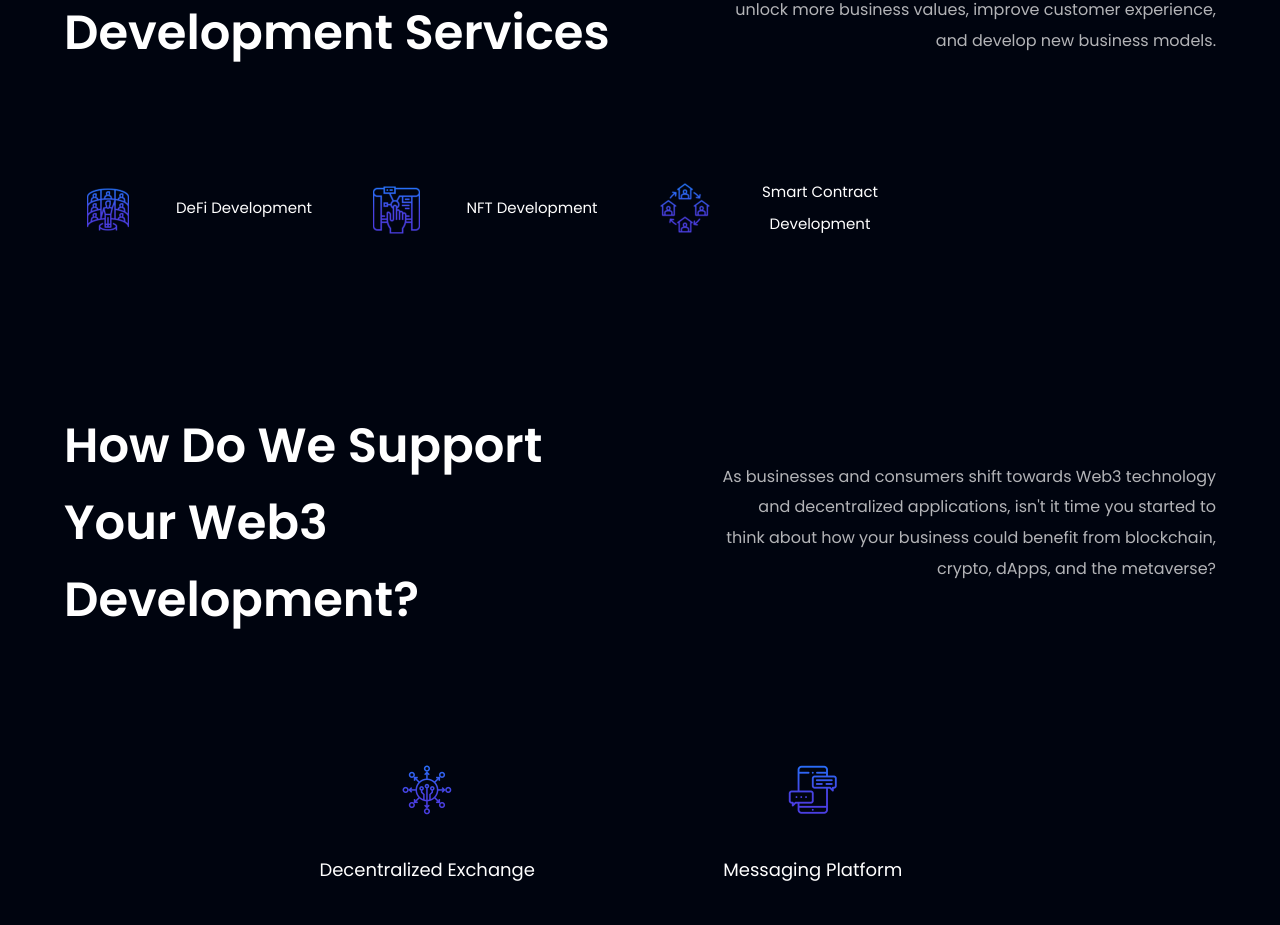
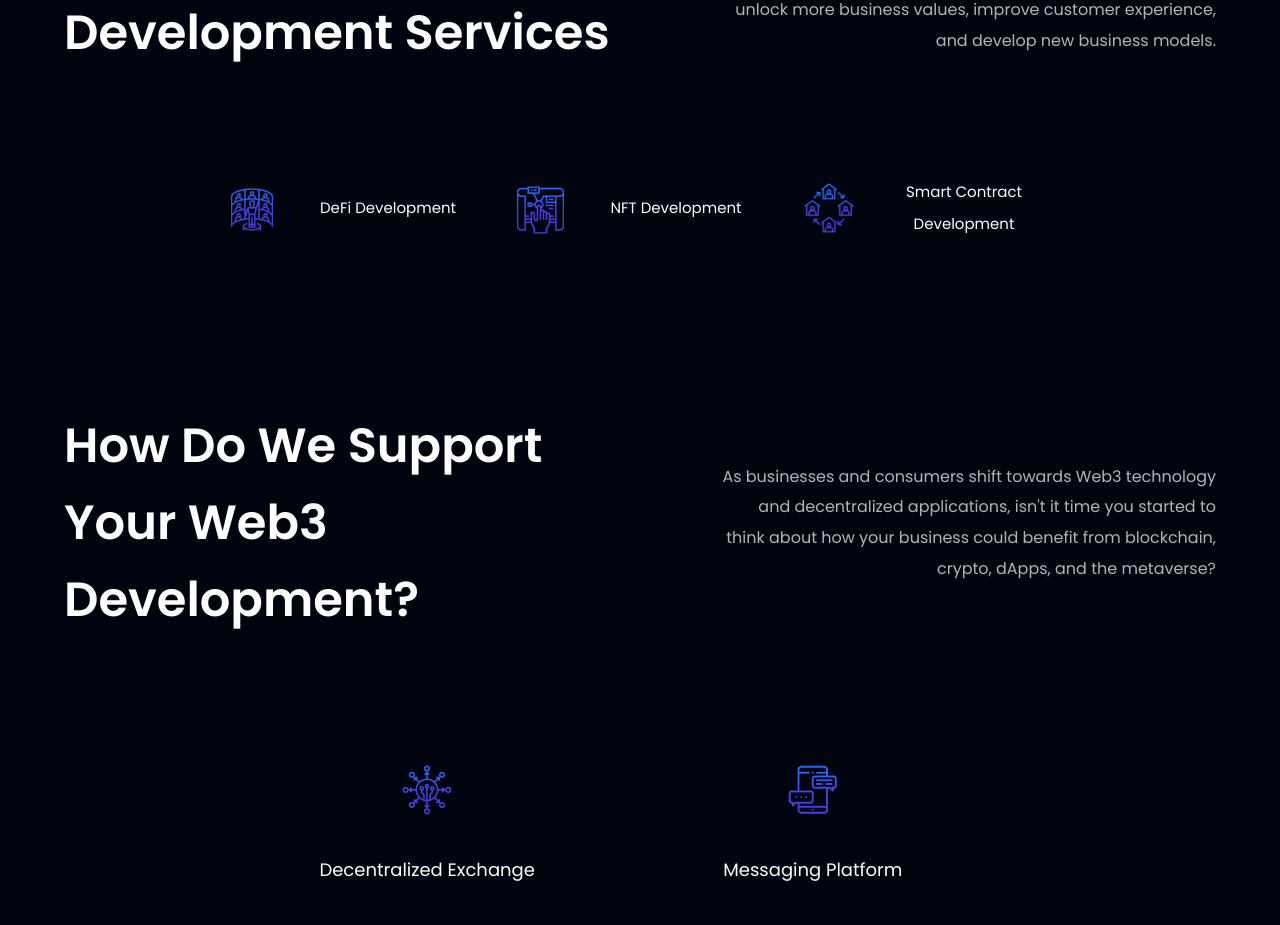
Before and after one commit to Edberaga/Old-Saysheji, a React (Vite) app: page / in a window 1280 px wide. Shown: the part 952-1877 px from the top of the page. Built offline with nearby package versions, Linux system fonts and the light colour scheme.

Commit message:
Make it only justify center

```diff
--- a/src/home/Service.jsx
+++ b/src/home/Service.jsx
@@ -3,7 +3,7 @@ import { service } from '../constant'
 import { styles } from '../style'
 import Content from '../constant/homeContent.json'
 
-const ServiceItem = ({ icon, title}) => {
+export const ServiceItem = ({ icon, title}) => {
   return (
     <div className="flex justify-start items-center flex-row
       px-2 sm:py-2 rounded-[20px] md:w-[25%] w-[50%] min-w-[200px] feedback-card">
@@ -25,7 +25,7 @@ const Service = () => {
         </div>
       </div>
 
-      <div className="flex flex-wrap zs:justify-start justify-center feedback-container w-full relative z-[1]">
+      <div className="flex flex-wrap justify-center feedback-container w-full relative z-[1]">
         {service.map((card) => (
           <ServiceItem key={card.id} {...card} />
         ))}
```
